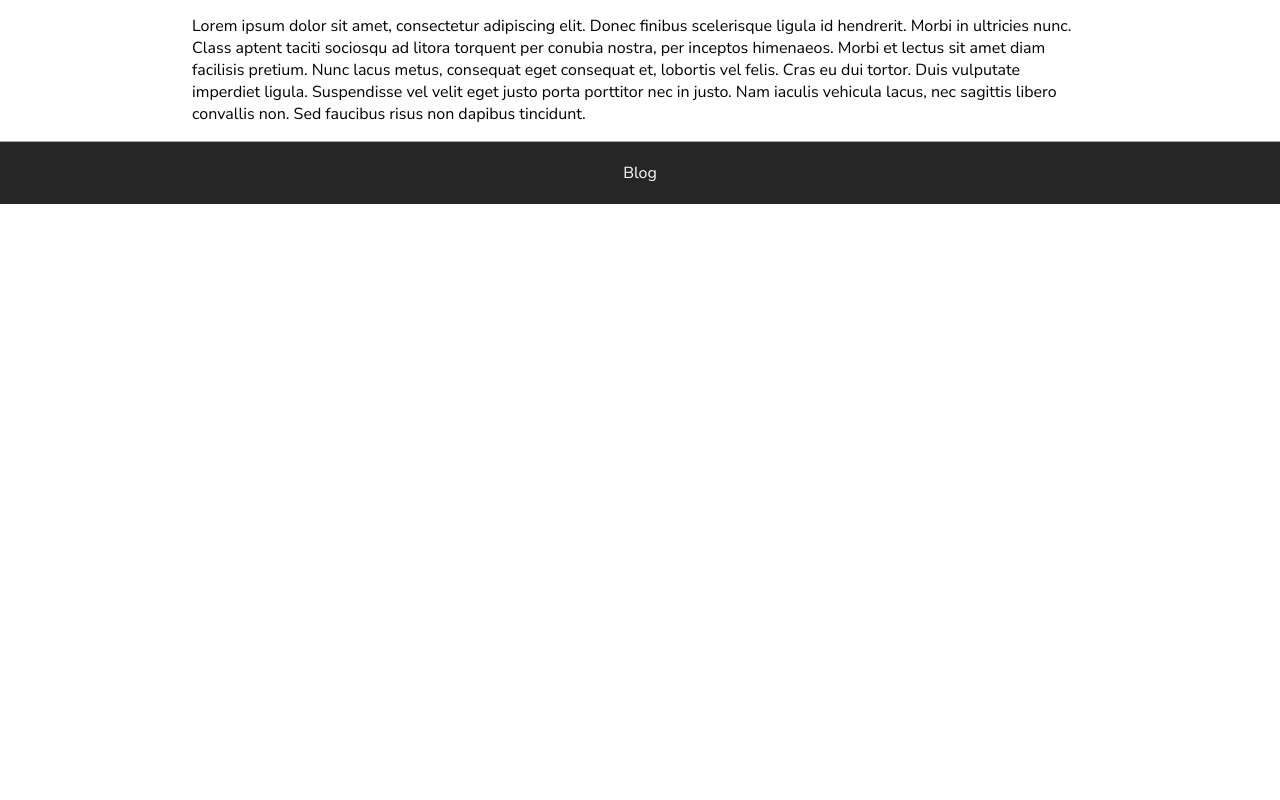
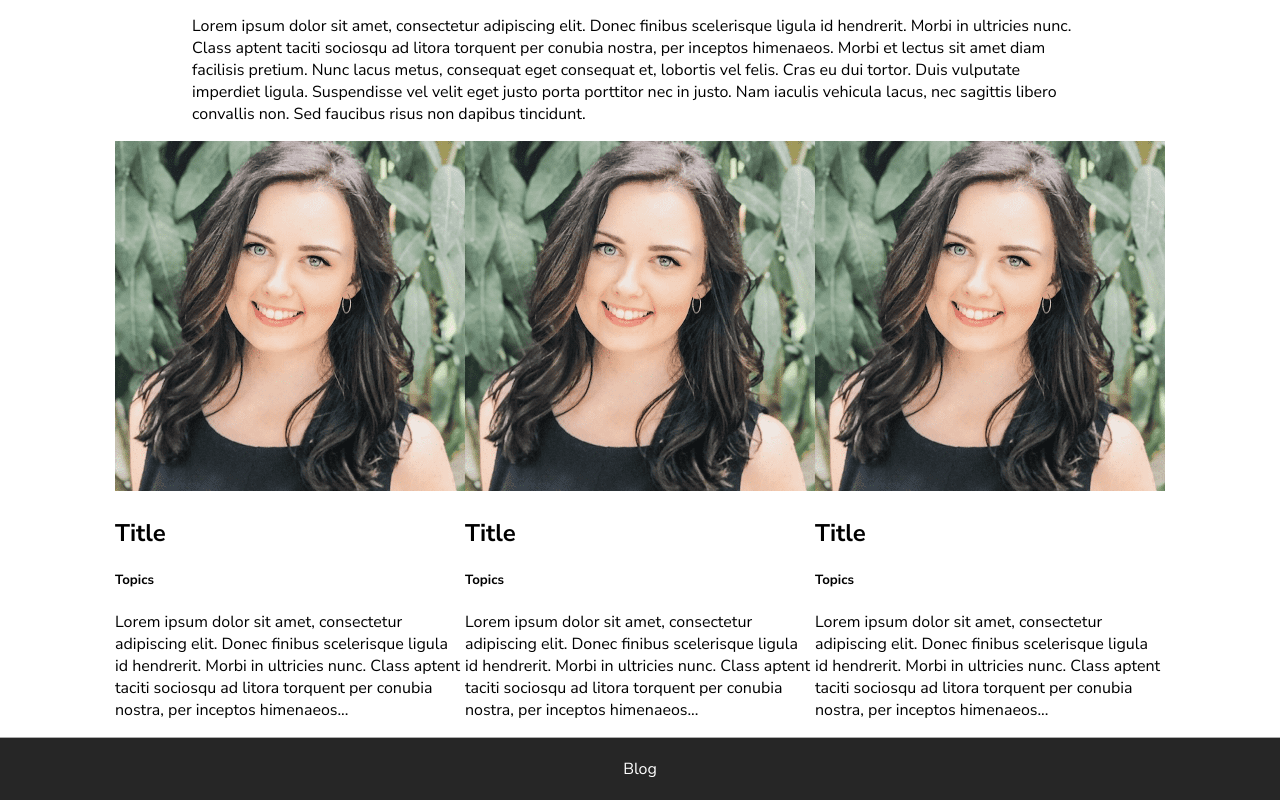
Before and after one commit to HugoDMiranda/Blog, a React (Create React App) app: page /Main in a window 1280 px wide. Shown: the part 616-1416 px from the top of the page. Before the commit the page ends 820 px from the top, so only its background shows below. Built offline with nearby package versions, Linux system fonts and the light colour scheme.

Commit message:
component Similar added to Main

```diff
--- a/src/sass/Main.css
+++ b/src/sass/Main.css
@@ -13,4 +13,10 @@
 }
 .main-blog {
   width: 70%;
+}
+.main-similar {
+  display: flex;
+  align-items: center;
+  justify-content: center;
+  width: 70%;
 }/*# sourceMappingURL=Main.css.map */
--- a/src/sass/Main.scss
+++ b/src/sass/Main.scss
@@ -13,4 +13,11 @@
   &-blog {
     width: 70%;
   }
+
+  &-similar {
+    display: flex;
+    align-items: center;
+    justify-content: center;
+    width: 70%;
+  }
 }
--- a/src/views/Main.js
+++ b/src/views/Main.js
@@ -1,5 +1,6 @@
 import React from "react";
 import "../sass/Main.css";
+import Similar from "../components/Similar";
 
 function Main() {
   return (
@@ -26,6 +27,11 @@ function Main() {
           tincidunt.
         </p>
       </div>
+      <div className="main-similar">
+        <Similar />
+        <Similar />
+        <Similar />
+      </div>
     </div>
   );
 }
```
Also changed, not shown: 1 other file (tests, documents, lock files or other folders).
